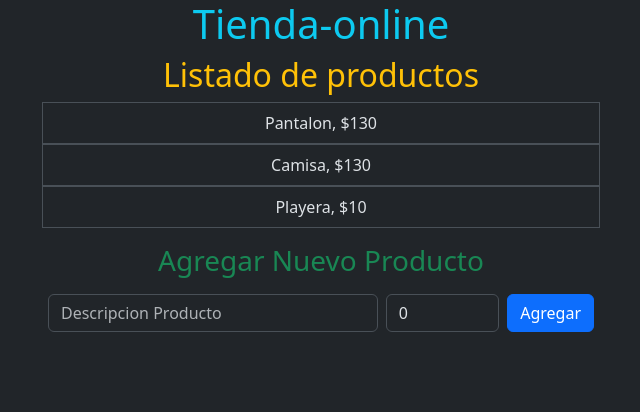
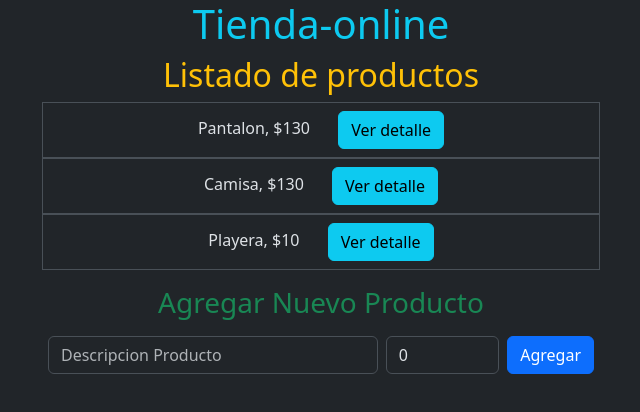
Before and after one commit to NicolasMunar/Tienda-Online, an Angular app: page / in a window 1280 px wide. Shown: the top 412 px of the page, without its empty margins (319-959 px from the left). Built offline with nearby package versions, Linux system fonts and the light colour scheme.

Commit message:
Actualizacion para uso de observables y gestion de mensajes co servicios

```diff
--- a/src/app/listado-productos/formulario-producto/formulario-producto.ts
+++ b/src/app/listado-productos/formulario-producto/formulario-producto.ts
@@ -25,9 +25,10 @@ export class FormularioProducto {
   this.precioProducto = 0;
   }
 
+
   agregarNuevoProducto(event: Event) {
     //event.preventDefault();
-    if (this.descripcionProducto != null && this.precioProducto != null && !isNaN(this.precioProducto)) {
+    if (this.descripcionProducto != null && this.descripcionProducto != "" && this.precioProducto != null && !isNaN(this.precioProducto) && (this.precioProducto > 0)){
       const producto = new ProductoModelo(this.descripcionProducto, this.precioProducto);
       this.servicioProductos.addNuevoProducto(producto);
       this.eliminarValoresProducto();
--- a/src/app/listado-productos/listado-productos.ts
+++ b/src/app/listado-productos/listado-productos.ts
@@ -22,14 +22,21 @@ export class ListadoProductos {
   nuevoProducto: ProductoModelo | null = null;
   descripcionProducto: string = '';
   precioProducto: number | null = null; //Typescript permite generar tipos de datos compuestos usando el operador pipe (|).
-                                        // En este caso, precioProducto puede ser de tipo number o null.
+  // En este caso, precioProducto puede ser de tipo number o null.
 
-  constructor(private servicioProductos: ServicioProductos) { }
+  constructor(private servicioProductos: ServicioProductos) {
+  }
 
   ngOnInit() {
     this.servicioProductos.obtenerProductosObs().subscribe((productos) => { this.listadoProductos = productos })
+
+    this.servicioProductos.detalleProductoEmitter.subscribe(
+      (producto: ProductoModelo) => alert(`Producto: ${producto.descripcion}, precio $${producto.precio}`) // `` = String literal
+    )
   }
 }
+
+
 
 
 /*
--- a/src/app/listado-productos/producto/producto.html
+++ b/src/app/listado-productos/producto/producto.html
@@ -1,4 +1,7 @@
 <li class="list-group-item text-center">
     {{producto.descripcion}},
     ${{producto.precio}}
+    <button type="Submit" class="btn btn-info ms-4" (click)="emitirDetalleProducto()">
+        Ver detalle
+    </button>
 </li>
--- a/src/app/listado-productos/producto/producto.ts
+++ b/src/app/listado-productos/producto/producto.ts
@@ -1,5 +1,6 @@
 import { Component, Input } from '@angular/core';
 import { ProductoModelo } from './producto.model';
+import { ServicioProductos } from '../../servicio-productos';
 
 @Component({
   selector: 'app-producto',
@@ -9,4 +10,10 @@ import { ProductoModelo } from './producto.model';
 })
 export class Producto {
   @Input() producto!: ProductoModelo;
+
+  constructor(private servicioProducto: ServicioProductos){} //inyeccion de dependencias
+
+  emitirDetalleProducto(){
+    this.servicioProducto.detalleProductoEmitter.emit(this.producto);
+  }
 }
--- a/src/app/servicio-productos.ts
+++ b/src/app/servicio-productos.ts
@@ -8,6 +8,8 @@ import { Producto } from './listado-productos/producto/producto';
   providedIn: 'root'
 })
 export class ServicioProductos {
+
+  detalleProductoEmitter = new EventEmitter<ProductoModelo>();
 
   listaProductos: ProductoModelo[]= [
     new ProductoModelo("Pantalon", 130),
```
